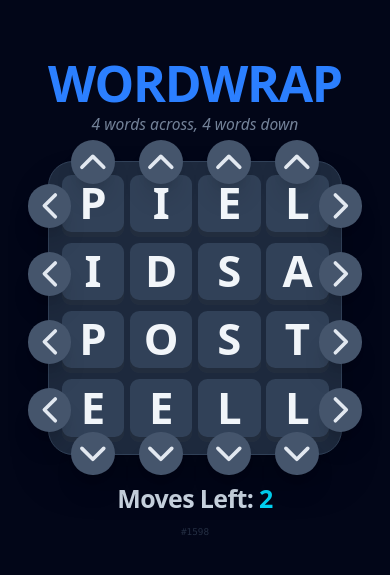
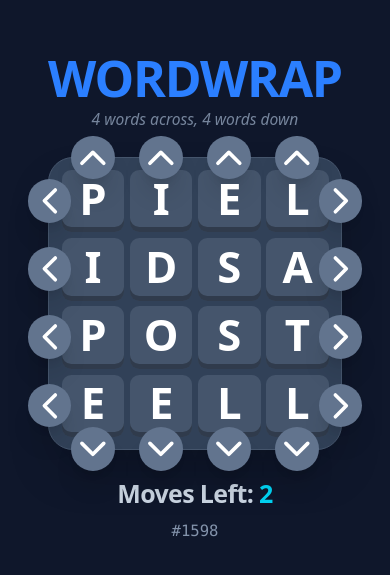
Before and after one commit to stxwright/casualgame, a React (Vite) app: page / in a window 390 px wide. Shown: the part 123-698 px from the top of the page. Built offline with nearby package versions, Linux system fonts and the light colour scheme.

Commit message:
Brighten colors for phone screens

```diff
--- a/src/App.tsx
+++ b/src/App.tsx
@@ -98,7 +98,7 @@ export default function App() {
   const canShowModal = (isSolved && showModal) || (!isSolved && showFailureModal);
 
   return (
-    <div className="flex h-screen w-screen flex-col items-center justify-center bg-slate-950 p-4 font-sans select-none overflow-hidden">
+    <div className="flex h-screen w-screen flex-col items-center justify-center bg-slate-900 p-4 font-sans select-none overflow-hidden">
 
       <header className="mb-[calc(var(--s)*0.4)] text-center">
         <h1 style={{ fontSize: 'calc(var(--s)*0.8)' }} className="font-black tracking-tight text-blue-500 leading-none">WORDWRAP</h1>
@@ -106,7 +106,7 @@ export default function App() {
       </header>
 
       <div
-        className="relative bg-slate-800 rounded-[calc(var(--s)*0.4)] border border-slate-700 shadow-2xl"
+        className="relative bg-slate-700 rounded-[calc(var(--s)*0.4)] border border-slate-600 shadow-2xl"
         style={{
           padding: 'var(--board-padding)',
           width: 'calc(var(--s)*4 + var(--gap)*3 + var(--board-padding)*2)',
@@ -120,7 +120,7 @@ export default function App() {
               <div key={i} className="flex justify-center">
                 <button onClick={() => handleMove('col', i, -1)} disabled={lastMoveType==='col' || movesRemaining===0 || isSolved}
                   style={{ width: 'var(--btn-size)', height: 'var(--btn-size)', marginTop: 'calc(var(--btn-size) * -0.5)' }}
-                  className="flex items-center justify-center rounded-full bg-slate-600 text-slate-200 shadow-xl hover:bg-blue-600 hover:text-white disabled:opacity-10 transition-colors">
+                  className="flex items-center justify-center rounded-full bg-slate-500 text-white shadow-xl hover:bg-blue-600 hover:text-white disabled:opacity-10 transition-colors">
                   <ChevronUp size={ICON_SIZE} />
                 </button>
               </div>
@@ -135,7 +135,7 @@ export default function App() {
               <div key={i} className="flex items-center">
                 <button onClick={() => handleMove('row', i, -1)} disabled={lastMoveType==='row' || movesRemaining===0 || isSolved}
                   style={{ width: 'var(--btn-size)', height: 'var(--btn-size)', marginLeft: 'calc(var(--btn-size) * -0.5)' }}
-                  className="flex items-center justify-center rounded-full bg-slate-600 text-slate-200 shadow-xl hover:bg-blue-600 hover:text-white disabled:opacity-10 transition-colors">
+                  className="flex items-center justify-center rounded-full bg-slate-500 text-white shadow-xl hover:bg-blue-600 hover:text-white disabled:opacity-10 transition-colors">
                   <ChevronLeft size={ICON_SIZE} />
                 </button>
               </div>
@@ -149,7 +149,7 @@ export default function App() {
             <div key={`${r}-${c}`}
               style={{ width: 'var(--s)', height: 'var(--s)', fontSize: 'calc(var(--s) * 0.7)', animationDelay: isSolved ? `${(r*4+c)*100}ms` : '0ms' }}
               className={`flex items-center justify-center font-bold rounded-[calc(var(--s)*0.15)]
-                ${isSolved ? 'bg-green-600 text-white animate-tile-win' : 'bg-slate-700 text-slate-100 shadow-[inset_0_calc(var(--s)*-0.08)_0_rgba(0,0,0,0.3)]'}`}
+                ${isSolved ? 'bg-green-600 text-white animate-tile-win' : 'bg-slate-600 text-white shadow-[inset_0_calc(var(--s)*-0.08)_0_rgba(0,0,0,0.3)]'}`}
             >
               <span style={{ transform: isSolved ? 'none' : 'translateY(-4%)' }}>
                 {char}
@@ -165,7 +165,7 @@ export default function App() {
               <div key={i} className="flex items-center">
                 <button onClick={() => handleMove('row', i, 1)} disabled={lastMoveType==='row' || movesRemaining===0 || isSolved}
                   style={{ width: 'var(--btn-size)', height: 'var(--btn-size)', marginLeft: 'calc(var(--btn-size) * -0.5)' }}
-                  className="flex items-center justify-center rounded-full bg-slate-600 text-slate-200 shadow-xl hover:bg-blue-600 hover:text-white disabled:opacity-10 transition-colors">
+                  className="flex items-center justify-center rounded-full bg-slate-500 text-white shadow-xl hover:bg-blue-600 hover:text-white disabled:opacity-10 transition-colors">
                   <ChevronRight size={ICON_SIZE} />
                 </button>
               </div>
@@ -180,7 +180,7 @@ export default function App() {
               <div key={i} className="flex justify-center">
                 <button onClick={() => handleMove('col', i, 1)} disabled={lastMoveType==='col' || movesRemaining===0 || isSolved}
                   style={{ width: 'var(--btn-size)', height: 'var(--btn-size)', marginTop: 'calc(var(--btn-size) * -0.5)' }}
-                  className="flex items-center justify-center rounded-full bg-slate-600 text-slate-200 shadow-xl hover:bg-blue-600 hover:text-white disabled:opacity-10 transition-colors">
+                  className="flex items-center justify-center rounded-full bg-slate-500 text-white shadow-xl hover:bg-blue-600 hover:text-white disabled:opacity-10 transition-colors">
                   <ChevronDown size={ICON_SIZE} />
                 </button>
               </div>
@@ -227,7 +227,7 @@ export default function App() {
             Moves Left: <span className="text-cyan-400">{movesRemaining}</span>
           </div>
         )}
-        <div style={{ fontSize: 'calc(var(--s)*0.15)' }} className="mt-2 font-mono text-slate-600 opacity-50">#{levelId}</div>
+        <div style={{ fontSize: 'calc(var(--s)*0.25)' }} className="mt-2 font-mono text-slate-400 opacity-90">#{levelId}</div>
       </footer>
 
     </div>
--- a/src/index.css
+++ b/src/index.css
@@ -21,7 +21,7 @@
 
 body {
   margin: 0;
-  background-color: #020617;
+  background-color: #0f172a;
   color: white;
   overflow: hidden;
   height: 100vh;
--- a/vite.config.js
+++ b/vite.config.js
@@ -9,4 +9,7 @@ export default defineConfig({
     tailwindcss(),
   ],
   base: './',
+  server: {
+    host: true
+  }
 })
```
